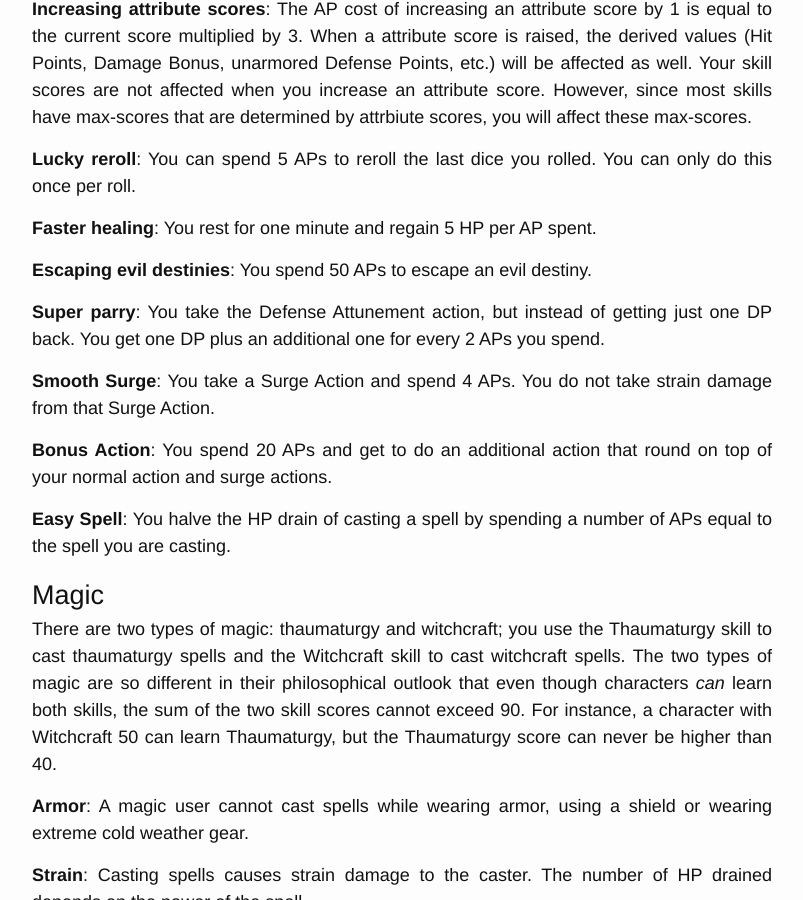
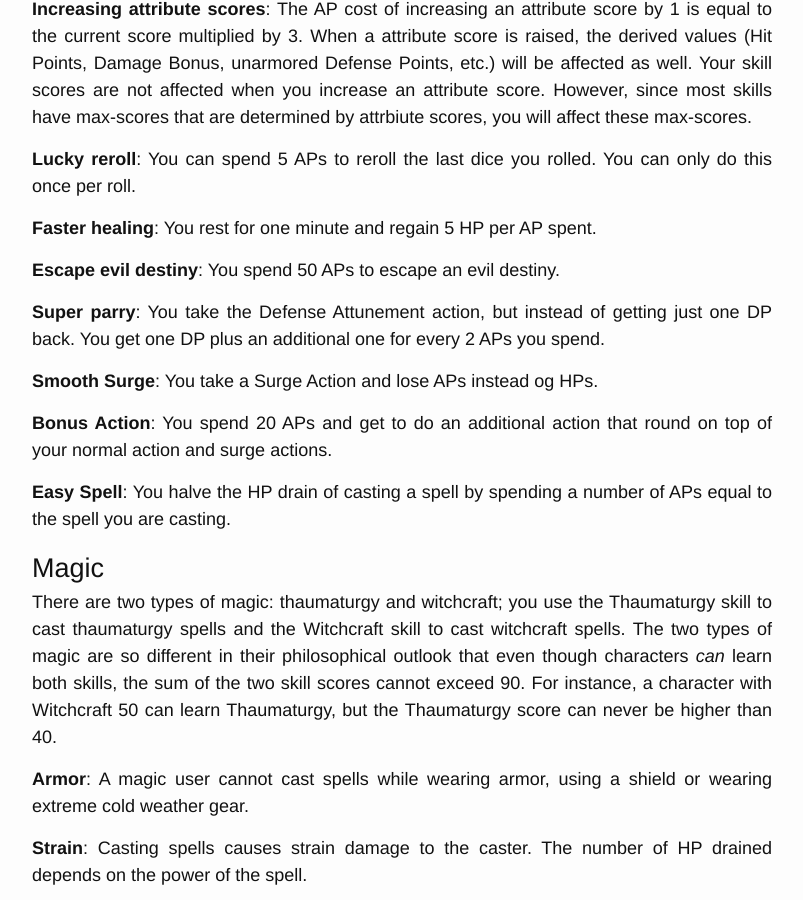
Before and after one commit to moccalotto/kaos, a Jekyll site: the page built from _rulebook/main.md, in a window 1280 px wide and 900 px high, scrolled down 4837 px. Shown: the whole window, without its empty margins (238-1041 px from the left). Built offline with Jekyll 4.4.1, drawn with Linux system fonts in a browser that asks for light colours.

Commit message:
Simplify.

```diff
--- a/_rulebook/main.md
+++ b/_rulebook/main.md
@@ -235,7 +235,7 @@ You can only do this once per roll.
 **Faster healing**:
 You rest for one minute and regain 5 HP per AP spent.
 
-**Escaping evil destinies**:
+**Escape evil destiny**:
 You spend 50 APs to escape an evil destiny.
 
 **Super parry**:
@@ -243,8 +243,7 @@ You take the Defense Attunement action, but instead of getting just
 one DP back. You get one DP plus an additional one for every 2 APs you spend.
 
 **Smooth Surge**:
-You take a Surge Action and spend 4 APs. You do not take
-strain damage from that Surge Action.
+You take a Surge Action and lose APs instead og HPs.
 
 **Bonus Action**:
 You spend 20 APs and get to do an additional action that
```
